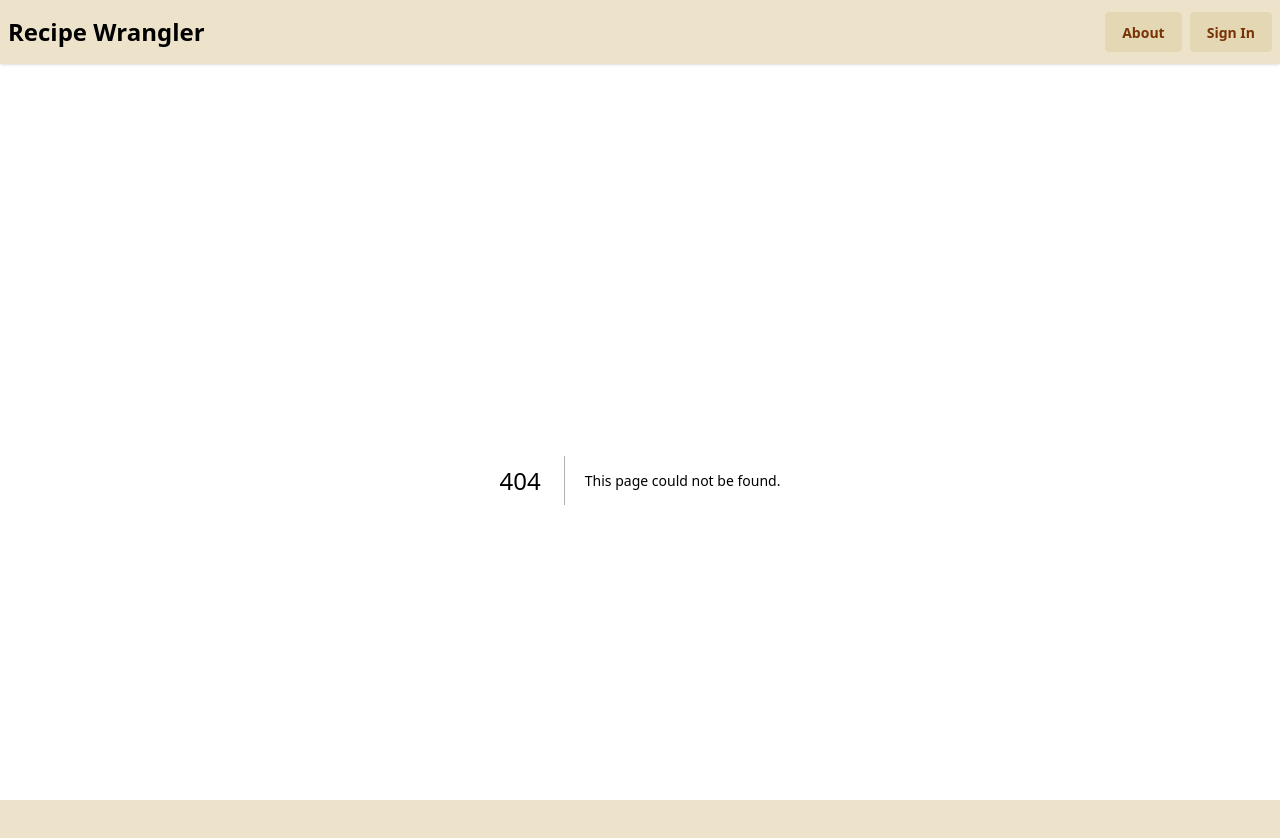
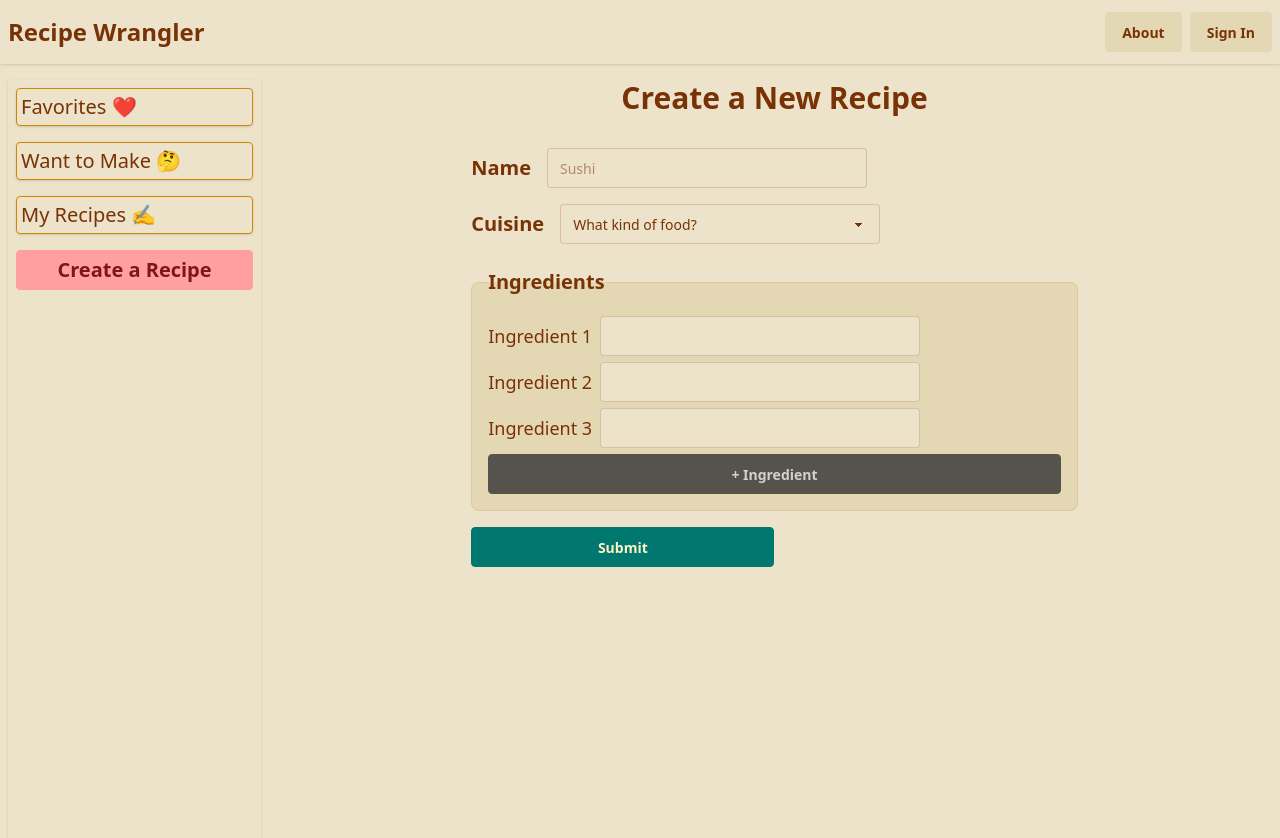
Before and after one commit to Justin-K-Ellis/recipe_wrangler_client, a Next.js app: page /home/create in a window 1280 px wide. Before the commit this address had no page. Shown: the top 838 px of the page. Built offline with nearby package versions, Linux system fonts and the light colour scheme.

Commit message:
feat: add ingredients widget
User can input multiple ingredients and increase number of ingredient fields if the wish.

```diff
--- a/src/app/components/Sidebar.tsx
+++ b/src/app/components/Sidebar.tsx
@@ -31,6 +31,11 @@ export default function Sidebar() {
             <Link href={item.link}>{item.name + " " + item.icon}</Link>
           </li>
         ))}
+        <li>
+          <button className="btn btn-primary w-full text-xl">
+            <Link href={"/home/create"}>Create a Recipe</Link>
+          </button>
+        </li>
       </ul>
     </div>
   );
--- /dev/null
+++ b/src/app/home/create/page.tsx
@@ -0,0 +1,99 @@
+"use client";
+
+import { SyntheticEvent, useState } from "react";
+import PageTitle from "@/app/components/PageTitle";
+
+export default function Page() {
+  const [name, setName] = useState<string>("");
+  const [cuisine, setCuisine] = useState<string>("");
+  const [ingredients, setIngredients] = useState<string[]>(["", "", ""]);
+  const [steps, setSteps] = useState<string[]>([]);
+
+  const cuisineTypes = ["Japanese", "Chinese", "Indian", "Mexican"]; // dummy data
+
+  function handleSubmit(event: SyntheticEvent) {
+    event.preventDefault();
+    console.log("cuisine:", cuisine);
+    console.log("ingredients:", ingredients);
+  }
+
+  function handleAddToIngredients() {
+    setIngredients([...ingredients, ""]);
+  }
+
+  function handleIngredientChange(value: string, index: number) {
+    const newIngredients = ingredients.map((ing, i) => {
+      if (index === i) {
+        return value;
+      } else {
+        return ingredients[i];
+      }
+    });
+    setIngredients(newIngredients);
+  }
+
+  return (
+    <div className="flex flex-col items-center">
+      <PageTitle text="Create a New Recipe" />
+      <form onSubmit={handleSubmit} className="flex flex-col mt-8 gap-4 w-6/10">
+        {/* Name */}
+        <div className="flex flex-row gap-4 items-center">
+          <label className="text-xl font-bold">Name</label>
+          <input
+            type="text"
+            className="input"
+            placeholder="Sushi"
+            value={name}
+            onChange={(e) => setName(e.target.value)}
+            required
+          />
+        </div>
+        {/* Cuisine */}
+        <div className="flex flex-row gap-4 items-center">
+          <label className="text-xl font-bold">Cuisine</label>
+          <select
+            className="select"
+            onChange={(e) => setCuisine(e.target.value)}
+          >
+            <option value="">What kind of food?</option>
+            {cuisineTypes.map((cuisine) => (
+              <option key={cuisine} value={cuisine}>
+                {cuisine}
+              </option>
+            ))}
+          </select>
+        </div>
+        {/* Ingredients */}
+        <fieldset className="fieldset bg-base-200 border-base-300 rounded-box border p-4">
+          <legend className="fieldset-legend text-xl font-bold">
+            Ingredients
+          </legend>
+          {ingredients.map((ing, i) => (
+            <div key={i} className="flex flex-row gap-2 items-center">
+              <label className="text-lg">{"Ingredient " + (i + 1)}</label>
+              <input
+                type="text"
+                className="input"
+                value={ingredients[i]}
+                onChange={(e) => handleIngredientChange(e.target.value, i)}
+              />
+            </div>
+          ))}
+          <button
+            type="button"
+            className="btn btn-neutral"
+            onClick={handleAddToIngredients}
+          >
+            + Ingredient
+          </button>
+        </fieldset>
+        {/* Submit Button */}
+        <div>
+          <button type="submit" className="btn btn-success w-5/10">
+            Submit
+          </button>
+        </div>
+      </form>
+    </div>
+  );
+}
```
